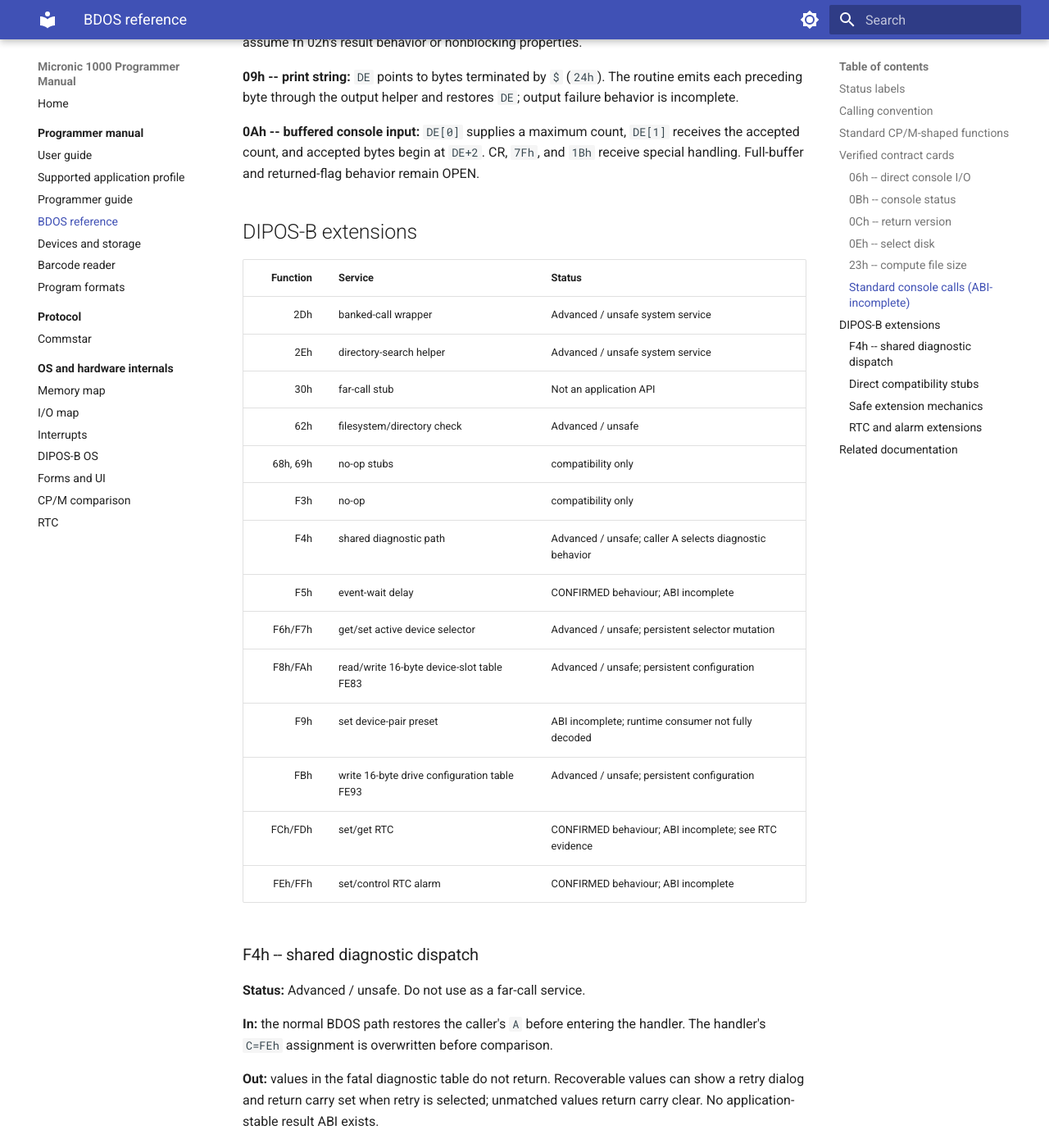
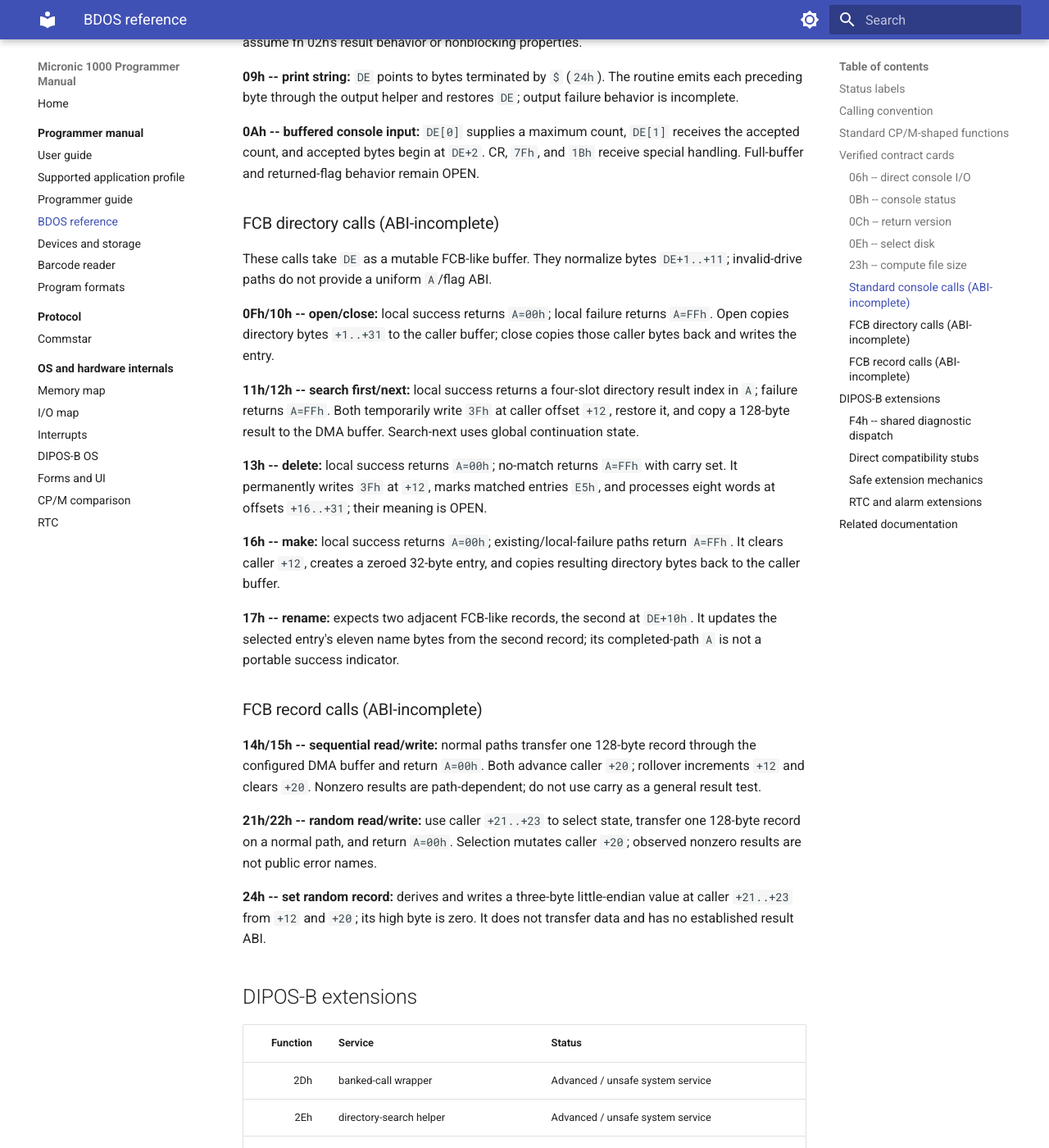
Before and after one commit to philpem/micronic1000, an MkDocs documentation site: the page built from doc/manual/bdos-reference.md, in a window 1280 px wide and 1400 px high, scrolled down 4729 px. Shown: the whole window at 82% size. Built offline with MkDocs 1.6.1 and Material for MkDocs 9.7.7, drawn with Linux system fonts in a browser that asks for light colours.

Commit message:
document BDOS FCB call mechanics

```diff
--- a/doc/manual/bdos-reference.md
+++ b/doc/manual/bdos-reference.md
@@ -197,6 +197,47 @@ receives the accepted count, and accepted bytes begin at `DE+2`. CR, `7Fh`, and
 `1Bh` receive special handling. Full-buffer and returned-flag behavior remain
 OPEN.
 
+### FCB directory calls (ABI-incomplete)
+
+These calls take `DE` as a mutable FCB-like buffer. They normalize bytes
+`DE+1..+11`; invalid-drive paths do not provide a uniform `A`/flag ABI.
+
+**0Fh/10h -- open/close:** local success returns `A=00h`; local failure
+returns `A=FFh`. Open copies directory bytes `+1..+31` to the caller buffer;
+close copies those caller bytes back and writes the entry.
+
+**11h/12h -- search first/next:** local success returns a four-slot directory
+result index in `A`; failure returns `A=FFh`. Both temporarily write `3Fh` at
+caller offset `+12`, restore it, and copy a 128-byte result to the DMA buffer.
+Search-next uses global continuation state.
+
+**13h -- delete:** local success returns `A=00h`; no-match returns `A=FFh`
+with carry set. It permanently writes `3Fh` at `+12`, marks matched entries
+`E5h`, and processes eight words at offsets `+16..+31`; their meaning is OPEN.
+
+**16h -- make:** local success returns `A=00h`; existing/local-failure paths
+return `A=FFh`. It clears caller `+12`, creates a zeroed 32-byte entry, and
+copies resulting directory bytes back to the caller buffer.
+
+**17h -- rename:** expects two adjacent FCB-like records, the second at
+`DE+10h`. It updates the selected entry's eleven name bytes from the second
+record; its completed-path `A` is not a portable success indicator.
+
+### FCB record calls (ABI-incomplete)
+
+**14h/15h -- sequential read/write:** normal paths transfer one 128-byte
+record through the configured DMA buffer and return `A=00h`. Both advance
+caller `+20`; rollover increments `+12` and clears `+20`. Nonzero results are
+path-dependent; do not use carry as a general result test.
+
+**21h/22h -- random read/write:** use caller `+21..+23` to select state,
+transfer one 128-byte record on a normal path, and return `A=00h`. Selection
+mutates caller `+20`; observed nonzero results are not public error names.
+
+**24h -- set random record:** derives and writes a three-byte little-endian
+value at caller `+21..+23` from `+12` and `+20`; its high byte is zero. It
+does not transfer data and has no established result ABI.
+
 ## DIPOS-B extensions
 
 | Function | Service | Status |
```
